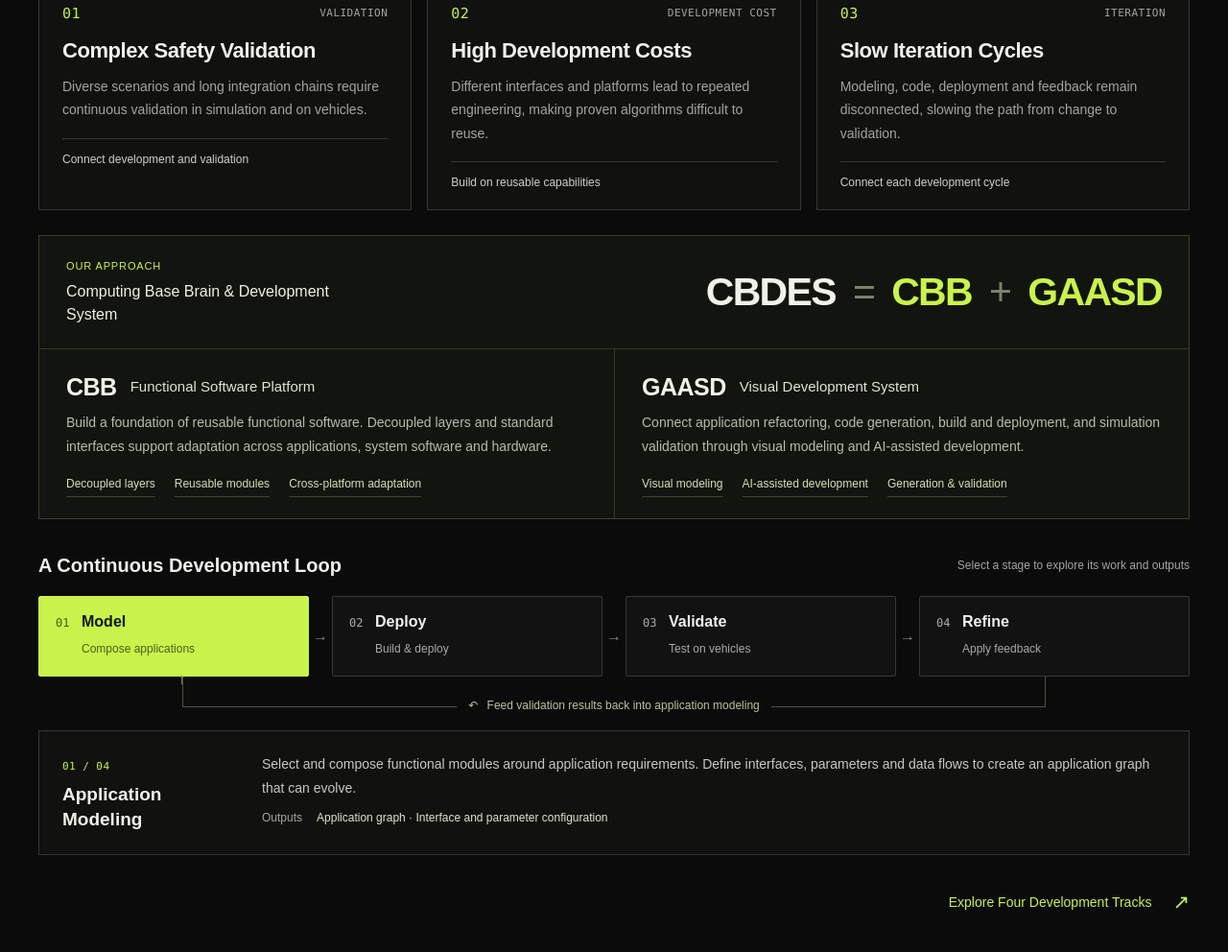
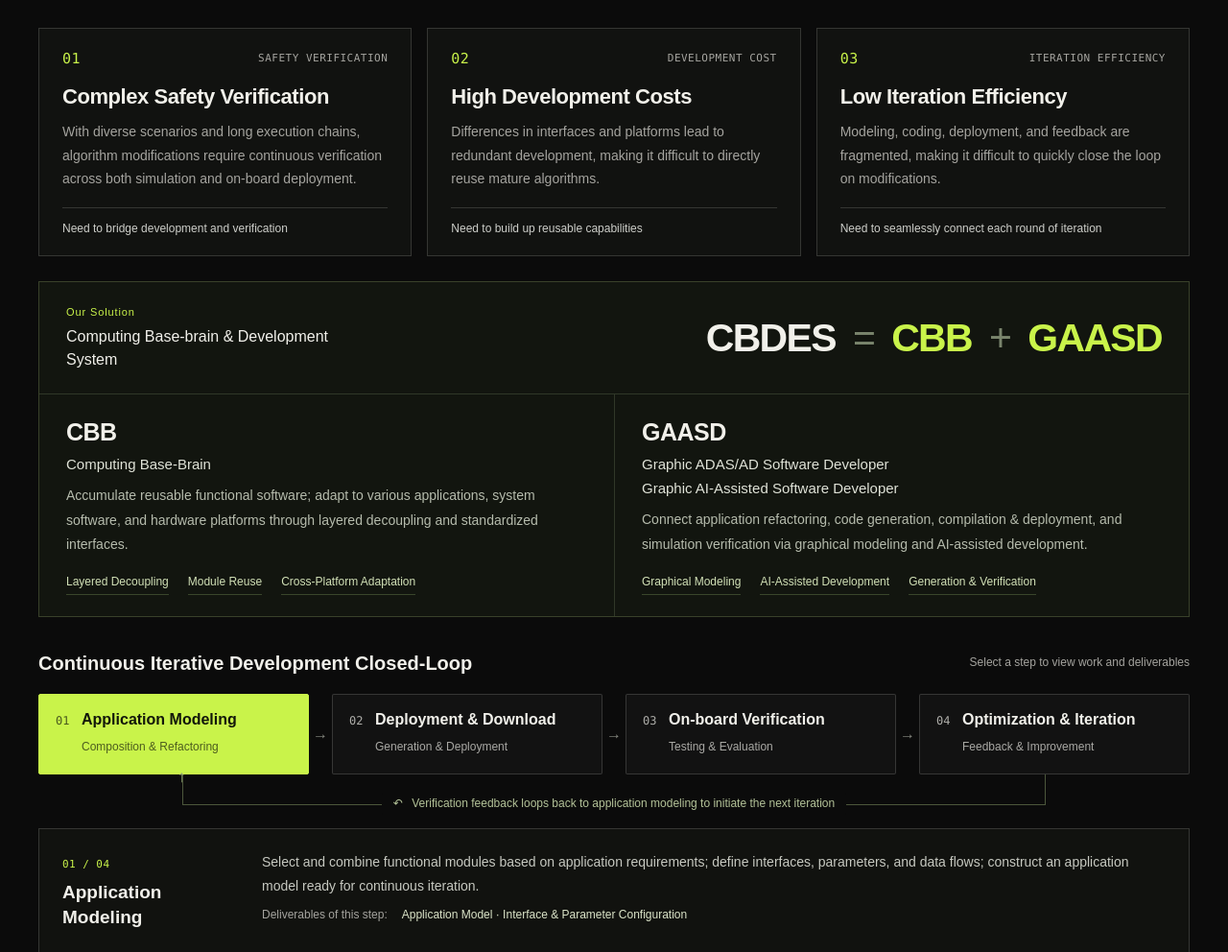
Before and after one commit to adamyjl/gaasd, a website: page site/index.html in a window 1280 px wide. Shown: the part 966-1958 px from the top of the page at 96% size. Drawn offline with Linux system fonts and the light colour scheme.

Commit message:
Update Why CBDES review with approved bilingual copy

```diff
--- a/site/index.html
+++ b/site/index.html
@@ -22,8 +22,8 @@
     <link rel="preload" href="images/en/overview-20260922.webp" as="image" />
     <script type="module" src="app.js?v=english-20260922"></script>
     <title>GAASD · Visual Software Development</title>
-    <link rel="stylesheet" href="why-cbdes.css?v=review-1" />
-    <script type="module" src="why-cbdes.js?v=review-1"></script>
+    <link rel="stylesheet" href="why-cbdes.css?v=review-copy-20260928" />
+    <script type="module" src="why-cbdes.js?v=review-copy-20260928"></script>
   </head>
   <body>
     <a class="skip-link" href="#overview">Skip to main content</a>
@@ -164,28 +164,31 @@
             <div>
               <p class="why-kicker">WHY CBDES <span>/ 01</span></p>
               <h2 id="why-title">
-                Why Rethink Development for Autonomous Driving?
+                Why is a new approach to autonomous driving development needed?
               </h2>
             </div>
             <p class="why-lead">
-              Autonomous driving development spans algorithm design, software
-              integration, deployment and vehicle validation. How can proven
-              capabilities be reused—and each round of validation inform the
-              next?
+              From algorithm design and software integration to deployment and
+              on-board verification, R&amp;D must connect multiple stages. How
+              can mature capabilities be reused, and how can each round of
+              verification drive the next iteration of development?
             </p>
           </div>
 
           <div class="why-challenges" aria-label="Development challenges">
             <article class="why-challenge">
               <div class="why-card-meta">
-                <span>01</span><span>VALIDATION</span>
+                <span>01</span><span>SAFETY VERIFICATION</span>
               </div>
-              <h3>Complex Safety Validation</h3>
+              <h3>Complex Safety Verification</h3>
               <p>
-                Diverse scenarios and long integration chains require continuous
-                validation in simulation and on vehicles.
+                With diverse scenarios and long execution chains, algorithm
+                modifications require continuous verification across both
+                simulation and on-board deployment.
               </p>
-              <div class="why-need">Connect development and validation</div>
+              <div class="why-need">
+                Need to bridge development and verification
+              </div>
             </article>
             <article class="why-challenge">
               <div class="why-card-meta">
@@ -193,29 +196,32 @@
               </div>
               <h3>High Development Costs</h3>
               <p>
-                Different interfaces and platforms lead to repeated engineering,
-                making proven algorithms difficult to reuse.
+                Differences in interfaces and platforms lead to redundant
+                development, making it difficult to directly reuse mature
+                algorithms.
               </p>
-              <div class="why-need">Build on reusable capabilities</div>
+              <div class="why-need">Need to build up reusable capabilities</div>
             </article>
             <article class="why-challenge">
               <div class="why-card-meta">
-                <span>03</span><span>ITERATION</span>
+                <span>03</span><span>ITERATION EFFICIENCY</span>
               </div>
-              <h3>Slow Iteration Cycles</h3>
+              <h3>Low Iteration Efficiency</h3>
               <p>
-                Modeling, code, deployment and feedback remain disconnected,
-                slowing the path from change to validation.
+                Modeling, coding, deployment, and feedback are fragmented,
+                making it difficult to quickly close the loop on modifications.
               </p>
-              <div class="why-need">Connect each development cycle</div>
+              <div class="why-need">
+                Need to seamlessly connect each round of iteration
+              </div>
             </article>
           </div>
 
           <div class="why-solution">
             <div class="why-equation-row">
               <div>
-                <p class="why-small-label">OUR APPROACH</p>
-                <h3>Computing Base Brain &amp; Development System</h3>
+                <p class="why-small-label">Our Solution</p>
+                <h3>Computing Base-brain &amp; Development System</h3>
               </div>
               <p class="why-equation" aria-label="CBDES equals CBB plus GAASD">
                 <strong>CBDES</strong><span>=</span><b>CBB</b><span>+</span
@@ -226,32 +232,35 @@
               <article class="why-platform">
                 <div class="why-platform-top">
                   <span class="why-product">CBB</span>
-                  <h4>Functional Software Platform</h4>
+                  <h4>Computing Base-Brain</h4>
                 </div>
                 <p>
-                  Build a foundation of reusable functional software. Decoupled
-                  layers and standard interfaces support adaptation across
-                  applications, system software and hardware.
+                  Accumulate reusable functional software; adapt to various
+                  applications, system software, and hardware platforms through
+                  layered decoupling and standardized interfaces.
                 </p>
                 <div class="why-capabilities">
-                  <span>Decoupled layers</span><span>Reusable modules</span
-                  ><span>Cross-platform adaptation</span>
+                  <span>Layered Decoupling</span><span>Module Reuse</span
+                  ><span>Cross-Platform Adaptation</span>
                 </div>
               </article>
               <article class="why-platform">
                 <div class="why-platform-top">
                   <span class="why-product">GAASD</span>
-                  <h4>Visual Development System</h4>
+                  <h4>
+                    <span>Graphic ADAS/AD Software Developer</span>
+                    <span>Graphic AI-Assisted Software Developer</span>
+                  </h4>
                 </div>
                 <p>
-                  Connect application refactoring, code generation, build and
-                  deployment, and simulation validation through visual modeling
-                  and AI-assisted development.
+                  Connect application refactoring, code generation, compilation
+                  &amp; deployment, and simulation verification via graphical
+                  modeling and AI-assisted development.
                 </p>
                 <div class="why-capabilities">
-                  <span>Visual modeling</span
-                  ><span>AI-assisted development</span
-                  ><span>Generation &amp; validation</span>
+                  <span>Graphical Modeling</span
+                  ><span>AI-Assisted Development</span
+                  ><span>Generation &amp; Verification</span>
                 </div>
               </article>
             </div>
@@ -259,8 +268,8 @@
 
           <div class="why-workflow">
             <div class="why-flow-heading">
-              <h3>A Continuous Development Loop</h3>
-              <span>Select a stage to explore its work and outputs</span>
+              <h3>Continuous Iterative Development Closed-Loop</h3>
+              <span>Select a step to view work and deliverables</span>
             </div>
             <div class="why-flow-track">
               <div
@@ -276,8 +285,10 @@
                   aria-controls="why-step-detail"
                 >
                   <span class="why-step-number">01</span
-                  ><span class="why-step-name">Model</span
-                  ><span class="why-step-caption">Compose applications</span>
+                  ><span class="why-step-name">Application Modeling</span
+                  ><span class="why-step-caption"
+                    >Composition &amp; Refactoring</span
+                  >
                 </button>
                 <button
                   class="why-stage"
@@ -287,8 +298,10 @@
                   aria-controls="why-step-detail"
                 >
                   <span class="why-step-number">02</span
-                  ><span class="why-step-name">Deploy</span
-                  ><span class="why-step-caption">Build &amp; deploy</span>
+                  ><span class="why-step-name">Deployment &amp; Download</span
+                  ><span class="why-step-caption"
+                    >Generation &amp; Deployment</span
+                  >
                 </button>
                 <button
                   class="why-stage"
@@ -298,8 +311,10 @@
                   aria-controls="why-step-detail"
                 >
                   <span class="why-step-number">03</span
-                  ><span class="why-step-name">Validate</span
-                  ><span class="why-step-caption">Test on vehicles</span>
+                  ><span class="why-step-name">On-board Verification</span
+                  ><span class="why-step-caption"
+                    >Testing &amp; Evaluation</span
+                  >
                 </button>
                 <button
                   class="why-stage"
@@ -309,16 +324,19 @@
                   aria-controls="why-step-detail"
                 >
                   <span class="why-step-number">04</span
-                  ><span class="why-step-name">Refine</span
-                  ><span class="why-step-caption">Apply feedback</span>
+                  ><span class="why-step-name"
+                    >Optimization &amp; Iteration</span
+                  ><span class="why-step-caption"
+                    >Feedback &amp; Improvement</span
+                  >
                 </button>
               </div>
               <div class="why-return">
                 <button type="button" class="why-restart">
                   <span aria-hidden="true">↶</span>
                   <span
-                    >Feed validation results back into application
-                    modeling</span
+                    >Verification feedback loops back to application modeling to
+                    initiate the next iteration</span
                   >
                 </button>
               </div>
@@ -337,15 +355,15 @@
               </div>
               <div class="why-detail-copy">
                 <p class="why-detail-body">
-                  Select and compose functional modules around application
-                  requirements. Define interfaces, parameters and data flows to
-                  create an application graph that can evolve.
+                  Select and combine functional modules based on application
+                  requirements; define interfaces, parameters, and data flows;
+                  construct an application model ready for continuous iteration.
                 </p>
                 <div class="why-output">
-                  <span>Outputs</span
+                  <span>Deliverables of this step:</span
                   ><strong class="why-detail-output"
-                    >Application graph · Interface and parameter
-                    configuration</strong
+                    >Application Model · Interface &amp; Parameter
+                    Configuration</strong
                   >
                 </div>
               </div>
--- a/site/why-cbdes.css
+++ b/site/why-cbdes.css
@@ -446,12 +446,40 @@
 .why-cbdes[lang="en"] .why-challenge h3 {
   font-size: 22px;
 }
+.why-cbdes[lang="en"] .why-challenge {
+  display: flex;
+  flex-direction: column;
+}
+.why-cbdes[lang="en"] .why-challenge p {
+  flex-grow: 1;
+}
+.why-cbdes[lang="en"] .why-detail-number {
+  flex-shrink: 0;
+  white-space: nowrap;
+}
 .why-cbdes[lang="en"] .why-equation-row h3 {
   max-width: 280px;
   font-size: 16px;
 }
 .why-cbdes[lang="en"] .why-platform-top {
-  gap: 14px;
+  align-items: flex-start;
+  flex-direction: column;
+  gap: 8px;
+}
+.why-cbdes[lang="en"] .why-platform h4 span {
+  display: block;
+}
+.why-cbdes[lang="en"] .why-platform h4 span + span {
+  margin-top: 4px;
+}
+.why-cbdes[lang="en"] .why-flow-heading {
+  flex-wrap: wrap;
+  gap: 8px 18px;
+}
+.why-cbdes[lang="en"] .why-return {
+  height: auto;
+  min-height: 42px;
+  padding-top: 18px;
 }
 .why-cbdes[lang="en"] .why-step-name {
   font-size: 16px;
--- a/site/why-cbdes.js
+++ b/site/why-cbdes.js
@@ -4,8 +4,8 @@ const descriptions = {
   cn: [
     [
       "应用建模",
-      "围绕应用需求选择与组合功能模块，定义接口、参数和数据流，构建可继续迭代的应用图模型。",
-      "应用图模型 · 接口与参数配置",
+      "围绕应用需求选择与组合功能模块，定义接口、参数和数据流，构建可继续迭代的应用模型。",
+      "应用模型 · 接口与参数配置",
     ],
     [
       "部署下载",
@@ -26,22 +26,22 @@ const descriptions = {
   en: [
     [
       "Application Modeling",
-      "Select and compose functional modules around application requirements. Define interfaces, parameters and data flows to create an application graph that can evolve.",
-      "Application graph · Interface and parameter configuration",
+      "Select and combine functional modules based on application requirements; define interfaces, parameters, and data flows; construct an application model ready for continuous iteration.",
+      "Application Model · Interface & Parameter Configuration",
     ],
     [
-      "Deployment",
+      "Deployment & Download",
       "Generate code and configuration from the application graph. Compile and adapt the application to the target platform, then deploy it to the controller.",
       "Application build · Deployment configuration",
     ],
     [
-      "Vehicle Validation",
-      "Use simulation results to inform vehicle testing. Capture runtime logs, performance metrics and issues to create traceable validation feedback.",
+      "On-board Verification",
+      "Use simulation results to inform vehicle testing. Capture runtime logs, performance metrics and issues to create traceable verification feedback.",
       "Test records · Performance metrics · Issue list",
     ],
     [
-      "Refinement",
-      "Feed validation findings back into models, modules and parameters. Make changes and run regression checks before the next development cycle.",
+      "Optimization & Iteration",
+      "Feed verification findings back into models, modules and parameters. Make changes and run regression checks before the next development cycle.",
       "Updated models and modules · Regression results",
     ],
   ],
```
Also changed, not shown: docs/why-cbdes-review.md (+2 -0 lines), site/cn/index.html (+9 -9 lines).
